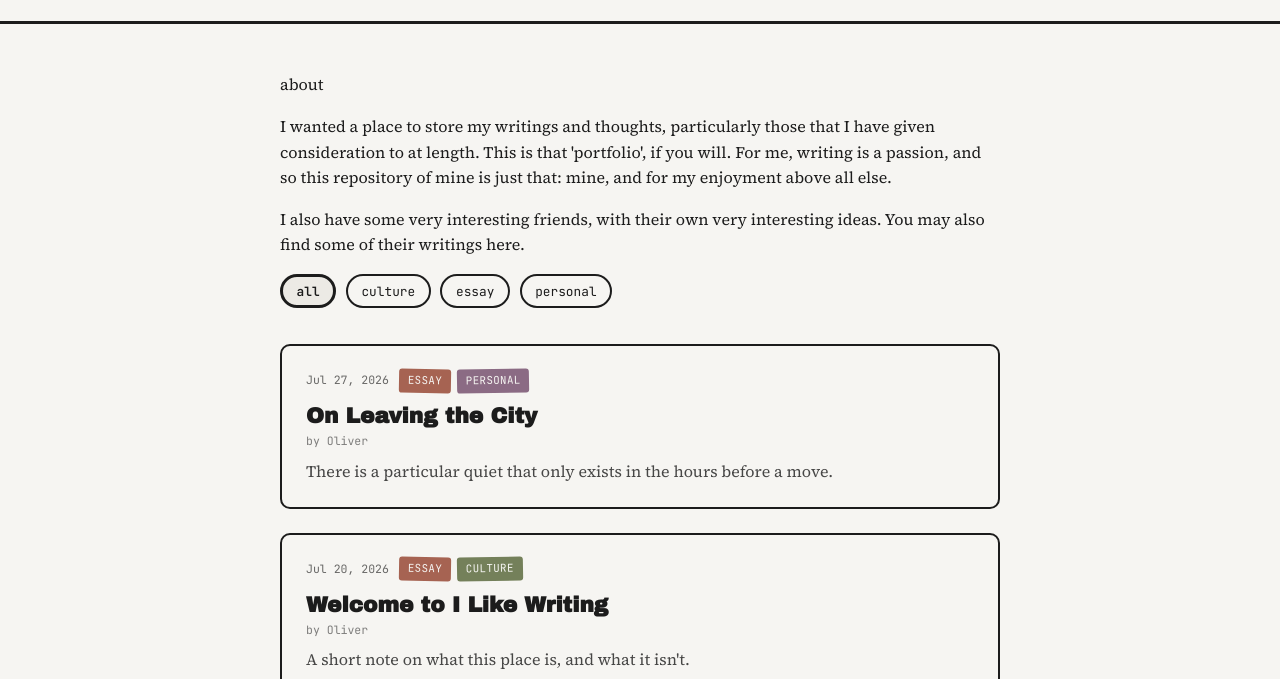
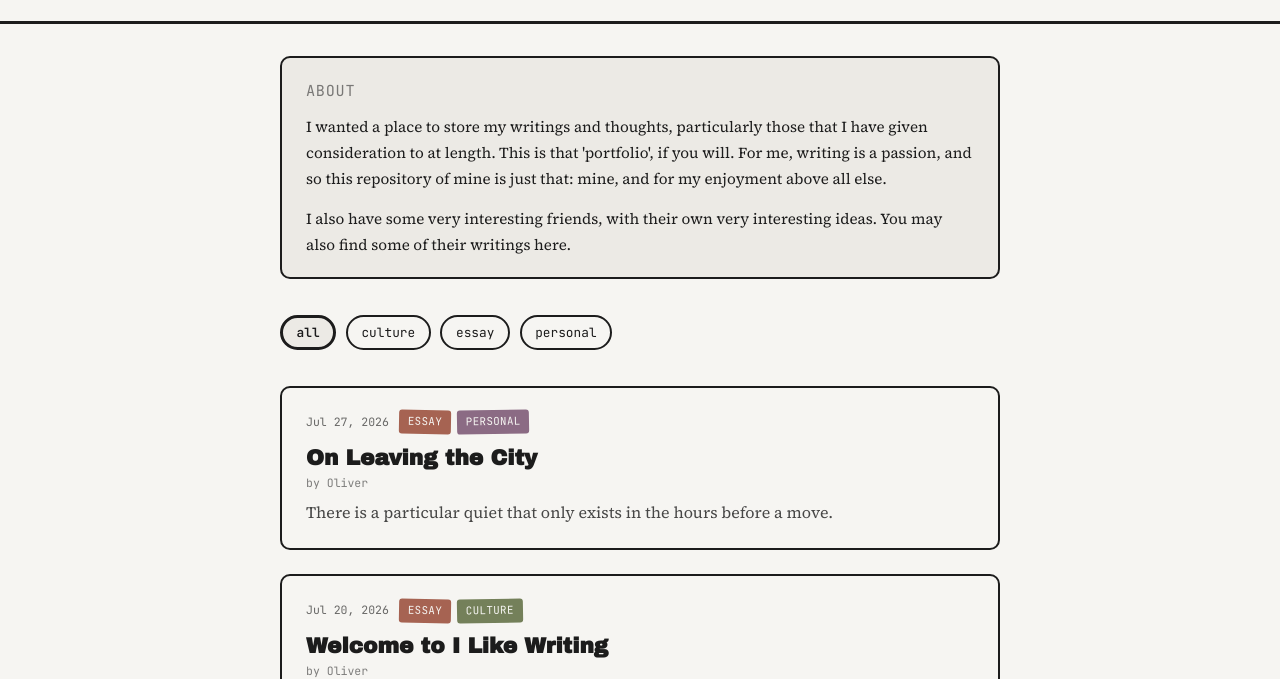
Before and after one commit to ollielopez0203/I-Like-Writing, an Eleventy site: page src/index.njk in a window 1280 px wide. Shown: the part 136-815 px from the top of the page. Built offline with nearby package versions, Linux system fonts and the light colour scheme; Eleventy itself is replaced by a stand-in of ours; files that its build step writes are made by us from their sources.

Commit message:
Add styles for About section in style.css
Added styles for the About section including borders, padding, and typography.

```diff
--- a/src/css/style.css
+++ b/src/css/style.css
@@ -110,6 +110,35 @@ main {
   opacity: 0.6;
   padding: 2rem 1rem 3rem;
 }
+
+/* ---------- About section ---------- */
+
+   .about-section {
+     border: 2px solid var(--border);
+     border-radius: 10px;
+     padding: 1.25rem 1.5rem;
+     margin-bottom: 2.25rem;
+     background: var(--paper-dim);
+   }
+
+   .about-section p {
+     font-size: 0.95rem;
+     line-height: 1.7;
+     margin: 0 0 0.9rem;
+   }
+
+   .about-section p:last-child {
+     margin-bottom: 0;
+   }
+
+   .about-label {
+     font-family: var(--font-mono);
+     font-size: 0.7rem;
+     letter-spacing: 0.05em;
+     text-transform: uppercase;
+     opacity: 0.55;
+     margin-bottom: 0.6rem !important;
+   }
 
 /* ---------- Filter bar ---------- */
 
```
